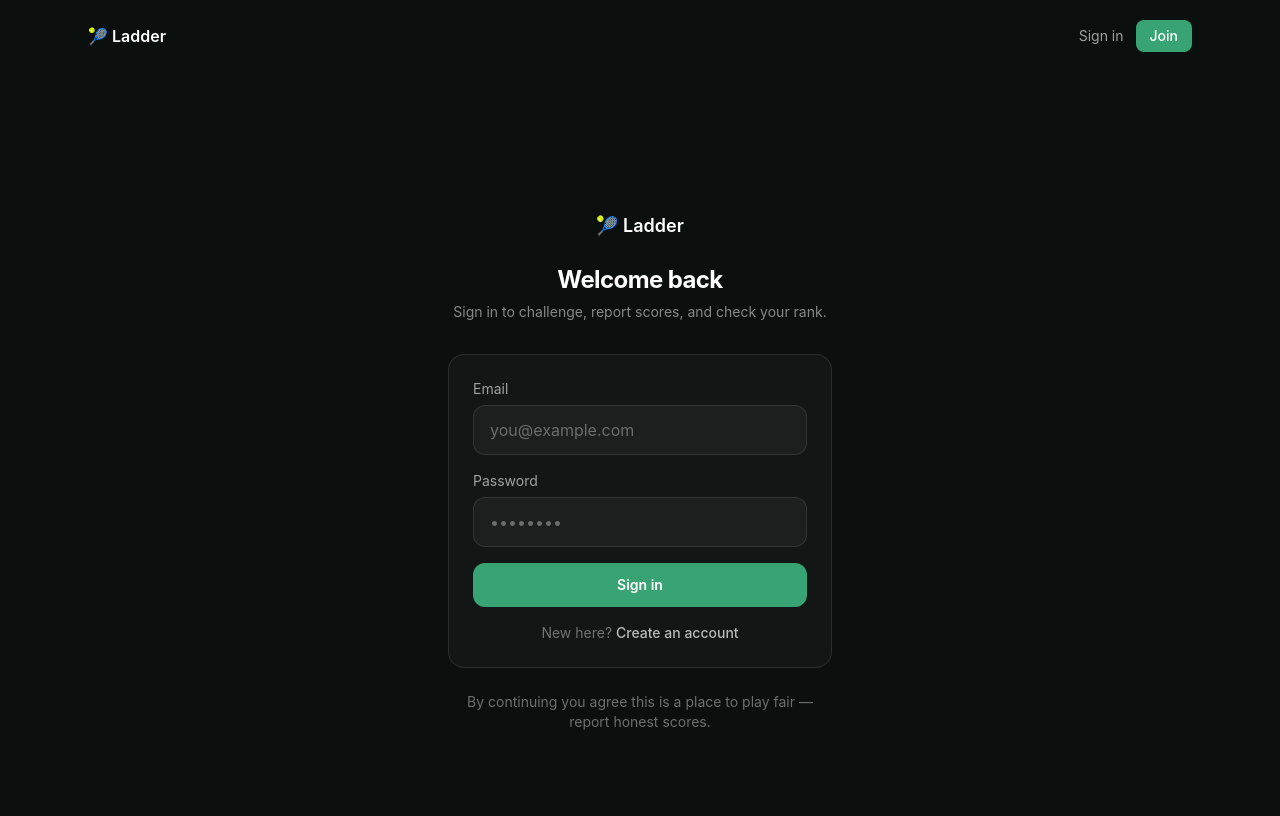
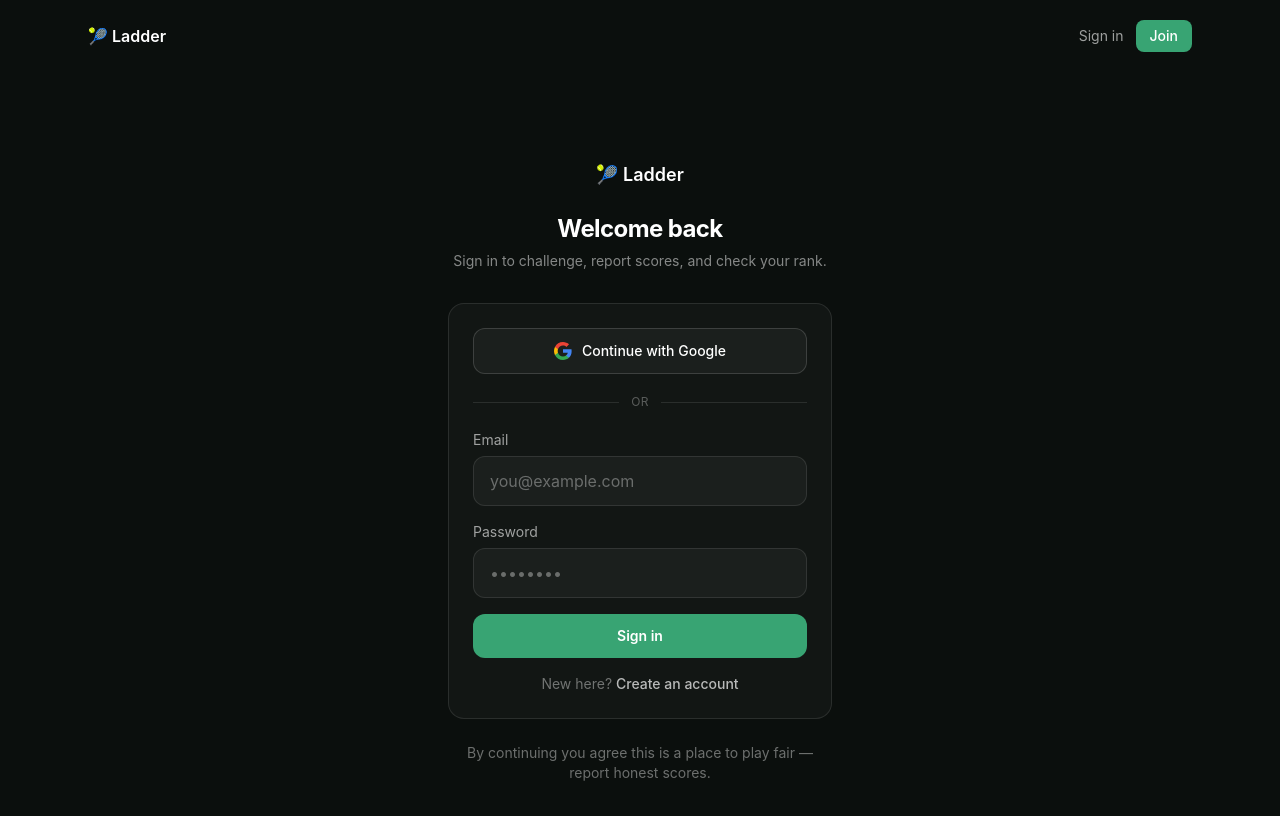
Before and after one commit to anuroopbs/squash-ladder-platform-september-2026, a Next.js app: page /login in a window 1280 px wide. Shown: the top 816 px of the page. Built offline with nearby package versions, Linux system fonts and the light colour scheme; no server answers.

Commit message:
Add Continue with Google button to login form
Added Google sign-in functionality to the LoginForm component, including loading states and error handling.

```diff
--- a/components/auth/LoginForm.tsx
+++ b/components/auth/LoginForm.tsx
@@ -16,6 +16,7 @@ export function LoginForm() {
   const [password, setPassword] = useState("");
   const [error, setError] = useState<string | null>(null);
   const [loading, setLoading] = useState(false);
+  const [googleLoading, setGoogleLoading] = useState(false);
 
   async function handleSubmit(e: React.FormEvent) {
     e.preventDefault();
@@ -39,7 +40,63 @@ export function LoginForm() {
     router.refresh();
   }
 
+  async function handleGoogleSignIn() {
+    setError(null);
+    setGoogleLoading(true);
+
+    const supabase = createClient();
+    const { error } = await supabase.auth.signInWithOAuth({
+      provider: "google",
+      options: {
+        redirectTo: `${window.location.origin}/auth/callback?next=${encodeURIComponent(
+          next
+        )}`,
+      },
+    });
+
+    if (error) {
+      setError(error.message);
+      setGoogleLoading(false);
+    }
+    // On success the browser is redirected to Google, so there's nothing
+    // else to do here.
+  }
+
   return (
+    <div className="space-y-5">
+      <button
+        type="button"
+        onClick={handleGoogleSignIn}
+        disabled={googleLoading}
+        className="flex w-full items-center justify-center gap-2.5 rounded-xl border border-white/15 bg-white/[0.04] py-3 text-sm font-medium text-white transition hover:bg-white/[0.08] disabled:cursor-not-allowed disabled:opacity-60"
+      >
+        <svg width="18" height="18" viewBox="0 0 18 18" aria-hidden="true">
+          <path
+            fill="#4285F4"
+            d="M17.64 9.2c0-.64-.06-1.25-.16-1.84H9v3.48h4.84a4.14 4.14 0 0 1-1.8 2.72v2.26h2.92c1.7-1.57 2.68-3.88 2.68-6.62z"
+          />
+          <path
+            fill="#34A853"
+            d="M9 18c2.43 0 4.47-.8 5.96-2.18l-2.92-2.26c-.81.54-1.84.86-3.04.86-2.34 0-4.32-1.58-5.03-3.71H.96v2.33A9 9 0 0 0 9 18z"
+          />
+          <path
+            fill="#FBBC05"
+            d="M3.97 10.71A5.4 5.4 0 0 1 3.68 9c0-.6.1-1.18.29-1.71V4.96H.96A9 9 0 0 0 0 9c0 1.45.35 2.83.96 4.04l3.01-2.33z"
+          />
+          <path
+            fill="#EA4335"
+            d="M9 3.58c1.32 0 2.51.46 3.44 1.35l2.59-2.59C13.46.89 11.43 0 9 0A9 9 0 0 0 .96 4.96l3.01 2.33C4.68 5.16 6.66 3.58 9 3.58z"
+          />
+        </svg>
+        {googleLoading ? "Redirecting…" : "Continue with Google"}
+      </button>
+
+      <div className="flex items-center gap-3 text-xs uppercase tracking-wide text-white/30">
+        <div className="h-px flex-1 bg-white/10" />
+        or
+        <div className="h-px flex-1 bg-white/10" />
+      </div>
+
       <form onSubmit={handleSubmit} className="space-y-4">
         <div>
           <label htmlFor="email" className="mb-1.5 block text-sm text-white/60">
@@ -97,5 +154,6 @@ export function LoginForm() {
           </Link>
         </p>
       </form>
+    </div>
   );
 }
```
Lines whose indentation alone changed are shown as unchanged.
